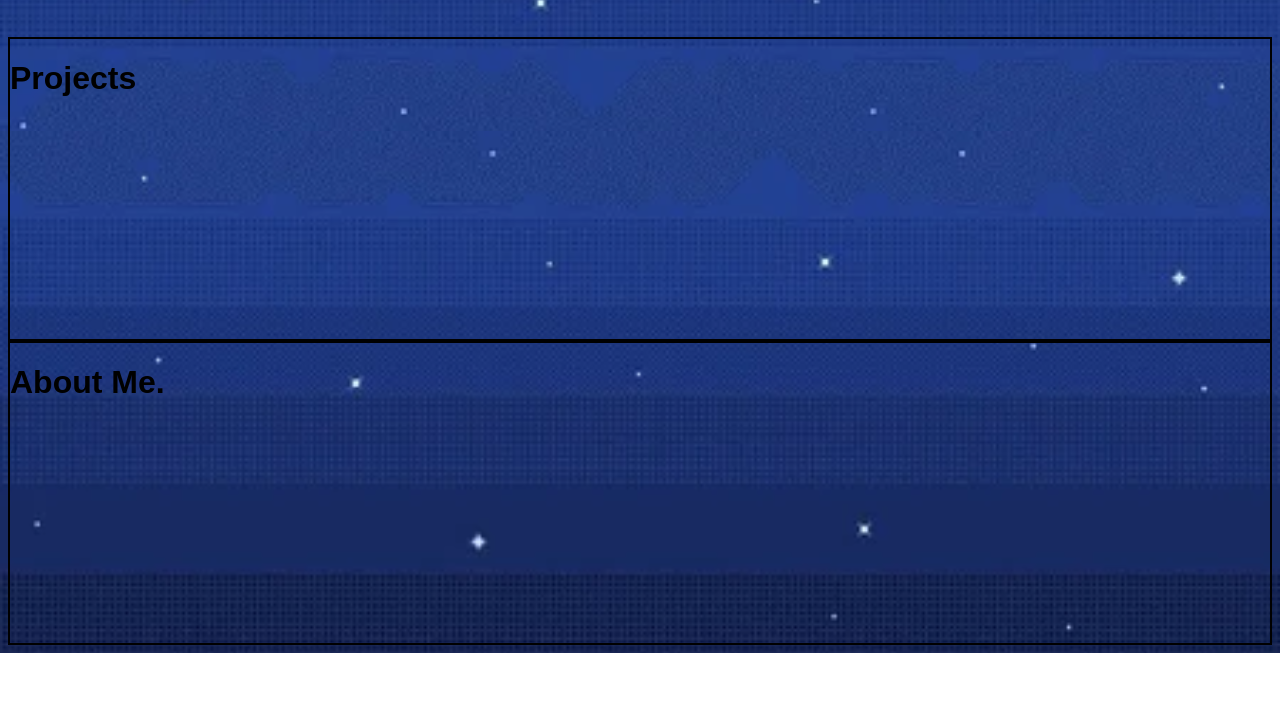
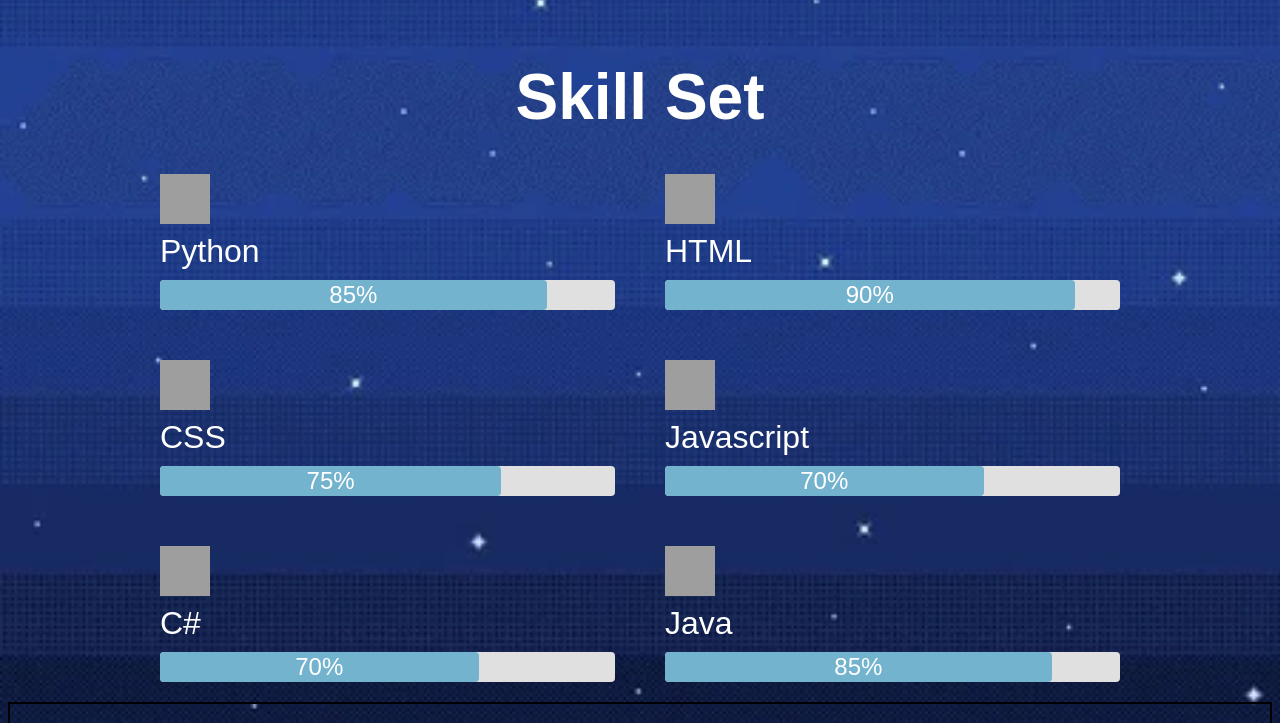
Before and after one commit to CMSC100-Laboratory/02-my-github-page-AzeOcram, a plain HTML site: page index.html in a window 1280 px wide. Shown: the part 634-1357 px from the top of the page. Before the commit the page ends 1287 px from the top, so only its background shows below. Drawn offline with Linux system fonts and the light colour scheme; grey boxes are pictures that could not be loaded; a web font is replaced by a local one.

Commit message:
feat: added skills-section

```diff
--- a/index.html
+++ b/index.html
@@ -3,7 +3,7 @@
 <html>
 	<head>
 		<title> Personal Portfolio </title>
-		<link rel="stylesheet" type="text/css" href="styles.css"
+		<link rel="stylesheet" type="text/css" href="styles.css">
 	</head>
 
 	<body>
@@ -34,7 +34,7 @@
 				</a>
 
 				<!-- Skills Button -->
-				<a href="#" class="nav-item">
+				<a href="#skills-section" class="nav-item">
 					<span class="nav-icon skill-icon"></span>
 					<span class="nav-label"> Skills </span>
 				</a>
@@ -43,7 +43,7 @@
 		</header>
 
 		<!-- Profile Info -->
-		<div class="profile">
+		<section class="profile">
 
 			<!-- Intro Text -->
 			<div class="intro-text">
@@ -52,12 +52,12 @@
 
 			<!-- Button + Socials Container -->
 				<div class="actions">
-					<button class="cv-button"></button>
+					<a href="https://www.youtube.com/watch?v=dQw4w9WgXcQ" class="cv-button"target="_blank"rel="noopener noreferrer"></a>
 					<div class="socials">
-						<a href="#"><img src="images/fb-logo.png" alt="Instagram"></a>
-						<a href="#"><img src="images/ig-logo.png" alt="Github"></a>
-						<a href="#"><img src="images/linked-in-logo.png" alt="LinkedIn"></a>
-						<a href="#"><img src="images/github-logo.png" alt="Github"></a>
+						<a href="https://www.facebook.com/marc.odon.hatdog.775" target="_blank"><img src="images/fb-logo.png" alt="Instagram"></a>
+						<a href="https://www.instagram.com/ocrammmz/?hl=en" target="_blank"><img src="images/ig-logo.png" alt="Github"></a>
+						<a href="https://www.linkedin.com/in/marc-gerard-odon-23009434a/"target="_blank"> <img src="images/linked-in-logo.png" alt="LinkedIn"></a>
+						<a href="https://github.com/AzeOcram" target="_blank"><img src="images/github-logo.png" alt="Github"></a>
 					</div>
 				</div>
 
@@ -67,8 +67,66 @@
 				<img src="images/featured-photo.png" alt="featured-photo">
 			 </div>
 
+		</section>
+
+		<!-- Skills Section -->
+		<section id="skills-section">
+		<h2>Skill Set</h2>
+
+		<div class="skills-grid">
+
+		<div class="skill">
+		<img src="https://cdn.jsdelivr.net/gh/devicons/devicon/icons/python/python-original.svg" class="skill-icon">
+		<span class="skill-name">Python</span>
+		<div class="progress">
+			<div class="progress-fill" style="width: 85%">85%</div>
+		</div>
+		</div>
+
+		<div class="skill">
+		<img src="https://cdn.jsdelivr.net/gh/devicons/devicon/icons/html5/html5-original.svg" class="skill-icon">
+		<span class="skill-name">HTML</span>
+		<div class="progress">
+			<div class="progress-fill" style="width: 90%">90%</div>
+		</div>
+		</div>
+
+		<div class="skill">
+		<img src="https://cdn.jsdelivr.net/gh/devicons/devicon/icons/css3/css3-original.svg" class="skill-icon">
+		<span class="skill-name">CSS</span>
+		<div class="progress">
+			<div class="progress-fill" style="width: 75%">75%</div>
+		</div>
+		</div>
+
+		<div class="skill">
+		<img src="https://cdn.jsdelivr.net/gh/devicons/devicon/icons/javascript/javascript-original.svg" class="skill-icon">
+		<span class="skill-name">Javascript</span>
+		<div class="progress">
+			<div class="progress-fill" style="width: 70%">70%</div>
+		</div>
+		</div>
+
+		<div class="skill">
+		<img src="https://cdn.jsdelivr.net/gh/devicons/devicon/icons/csharp/csharp-original.svg" class="skill-icon">
+		<span class="skill-name">C#</span>
+		<div class="progress">
+			<div class="progress-fill" style="width: 70%">70%</div>
+		</div>
+		</div>
+
+		<div class="skill">
+		<img src="https://cdn.jsdelivr.net/gh/devicons/devicon/icons/java/java-original.svg" class="skill-icon">
+		<span class="skill-name">Java</span>
+		<div class="progress">
+			<div class="progress-fill" style="width: 85%">85%</div>
+		</div>
+		</div>
 
 		</div>
+		</section>
+
+
 
 		<!-- Projects -->
 		<div class="projects">
--- a/styles.css
+++ b/styles.css
@@ -3,6 +3,10 @@
 
 * {
     font-family: 'Jersey 10', sans-serif;
+}
+
+html {
+    scroll-behavior: smooth;
 }
 
 body {
@@ -90,7 +94,7 @@ body {
 .profile {
     display: flex;
     justify-content: space-evenly;
-    margin: 40px;
+    margin: 50px;
 }
 
 .intro-text {
@@ -106,8 +110,13 @@ body {
 }
 
 .highlight {
-    color: #74B3CE;
+  color: #74B3CE;
+   text-shadow: /* glow effect */
+    0 0 5px rgba(116, 179, 206, 0.6),
+    0 0 10px rgba(116, 179, 206, 0.4),
+    0 0 20px rgba(116, 179, 206, 0.2);
 }
+
 
 .actions {
     display: flex;
@@ -149,6 +158,60 @@ body {
     transform: scale(1.2);
 }
 
+/* SKILLS */
+
+#skills-section h2 {
+    color: white;
+    font-size: 4rem;
+    text-align: center;
+    margin-bottom: 20px;
+}
+
+.skills-grid {
+    display: grid;
+    grid-template-columns: repeat(2, 1fr);
+    gap: 10px;
+    max-width: 1000px;
+    margin: 0 auto;
+}
+
+.skill {
+    background-color: transparent;
+    padding: 20px;
+    border-radius: 8px;
+}
+
+.skill-icon {
+  width: 50px;
+  height: 50px;
+  margin-bottom: 5px;
+}
+
+.skill-name {
+  font-size: xx-large;
+  font-weight: 500;
+  color: white;
+  margin-bottom: 10px;
+  display: block;
+}
+
+.progress {
+  width: 100%;
+  background-color: #e0e0e0;
+  border-radius: 4px;
+}
+
+.progress-fill {
+    height: 30px;
+    font-size: x-large;
+    background-color: #74B3CE;
+    border-radius: 4px;
+    color: white;
+    display: flex;
+    align-items: center;
+    justify-content: center;
+}
+
 /* FEATURED PHOTO */
 .featured-photo {
     max-width: 450px;
```
